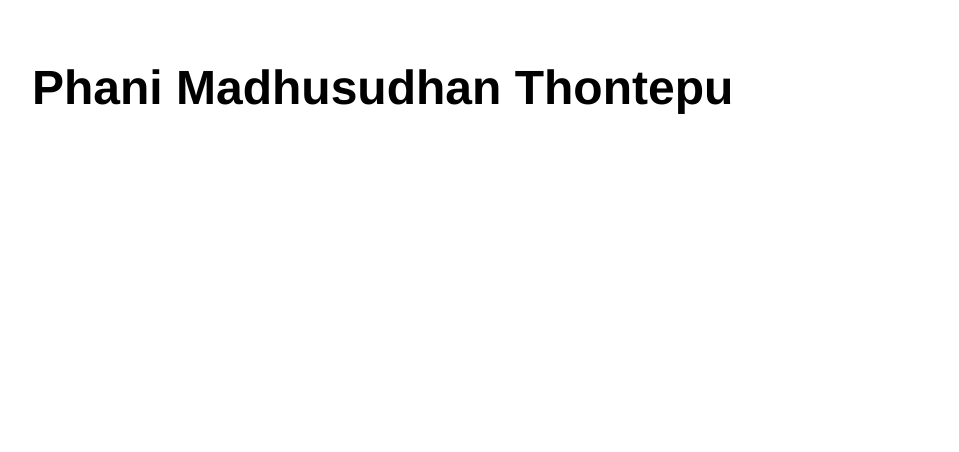
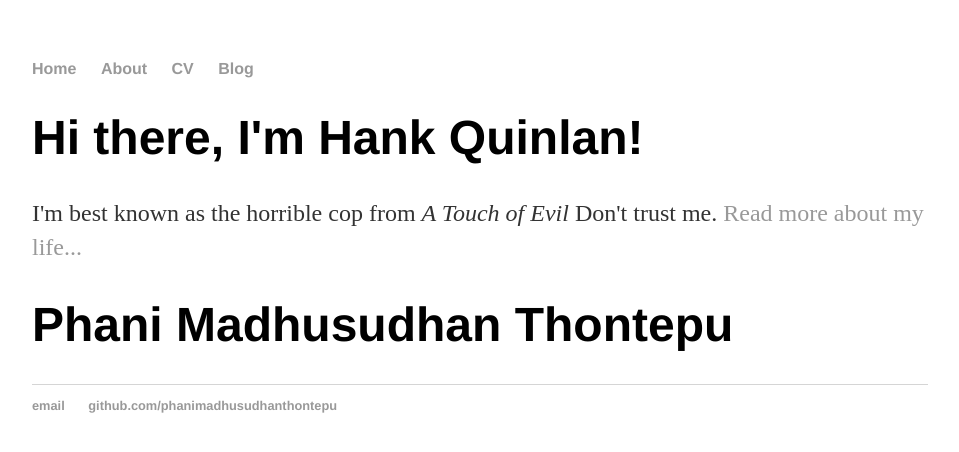
Before and after one commit to phani1995/phani1995.github.io, a Jekyll site: the page built from index.html, in a window 1280 px wide. Shown: the top 452 px of the page, without its empty margins (160-1119 px from the left). Built offline with Jekyll 4.4.1, drawn with Linux system fonts in a browser that asks for light colours.

Commit message:
Update index.html

```diff
--- a/index.html
+++ b/index.html
@@ -1,4 +1,11 @@
-<!DOCTYPE html>
+---
+layout: default
+title: Phani Madhusudhan Thontepu
+---
+<div class="blurb">
+	<h1>Hi there, I'm Hank Quinlan!</h1>
+	<p>I'm best known as the horrible cop from <em>A Touch of Evil</em> Don't trust me. <a href="/about">Read more about my life...</a></p>
+</div><!-- /.blurb -->
 <html>
   <head>
     <title>
```
